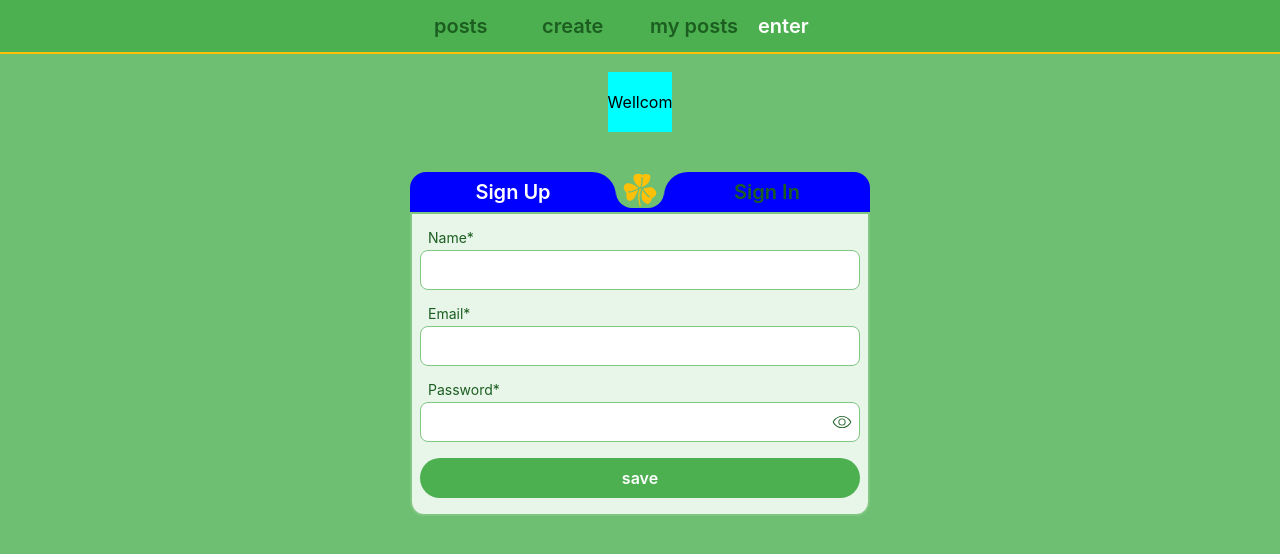
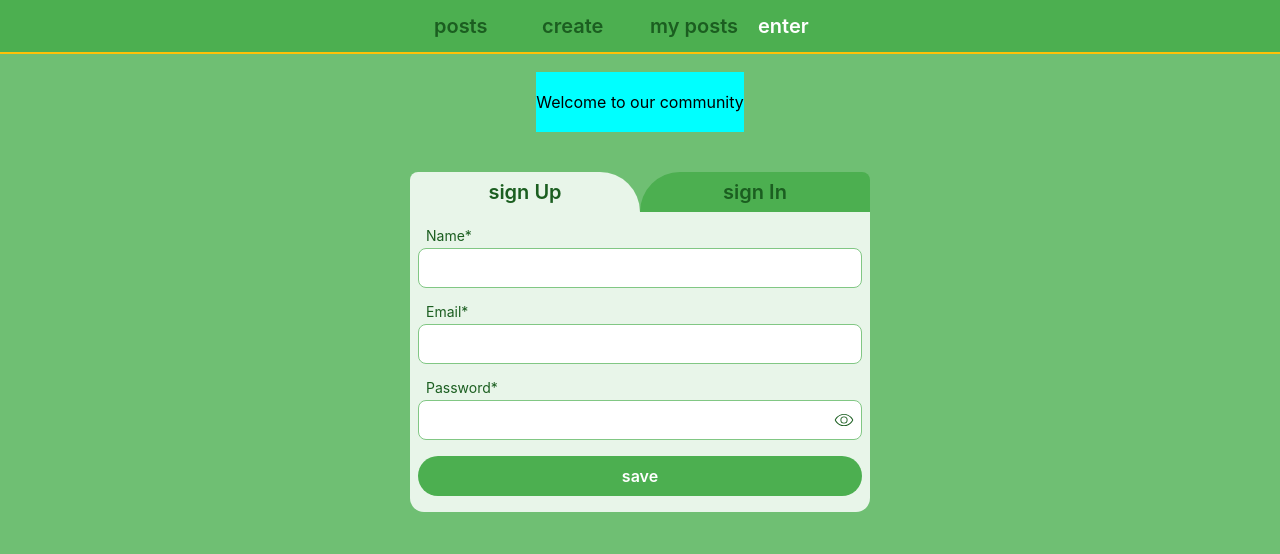
Before and after one commit to Bird-Forest/pf-blog-fronted, a React (Create React App) app: page /pf-blog-frontend/enter/sign-up in a window 1280 px wide. Shown: the top 554 px of the page. Built offline with nearby package versions, Linux system fonts and the light colour scheme.

Commit message:
created UserSlice, Spinner

```diff
--- a/src/components/Auth/Auth.jsx
+++ b/src/components/Auth/Auth.jsx
@@ -1,20 +1,16 @@
 import React from 'react';
 import { NavLink, Outlet } from 'react-router-dom';
 import { WrapAuth, WrapNav, WrapOutlet } from './Enter.styled';
-import { GiShamrock } from 'react-icons/gi';
 
 export default function Auth() {
   return (
     <WrapAuth>
       <WrapNav>
         <NavLink className="navigate left" to="sign-up">
-          Sign Up
+          sign Up
         </NavLink>
-        <div className="wrap-center">
-          <GiShamrock className="icon-notif" />
-        </div>
         <NavLink className="navigate right" to="sign-in">
-          Sign In
+          sign In
         </NavLink>
       </WrapNav>
       <WrapOutlet>
--- a/src/components/Auth/Enter.styled.js
+++ b/src/components/Auth/Enter.styled.js
@@ -4,8 +4,6 @@ import { base } from 'baseTheme';
 
 export const WrapEnter = styled.div`
   display: grid;
-  /* grid-column: minmax(312px 600px); */
-  /* grid-template-columns: repeat(auto-fit, minmax(312px, 1fr)); */
   grid-template-columns: 1fr;
   grid-template-rows: 100px 1fr;
   grid-template-rows: 100px 1fr;
@@ -19,6 +17,7 @@ export const WrapEnter = styled.div`
 `;
 
 // *******   WELLCOM  *******
+
 export const WrapWell = styled.div`
   display: grid;
   grid-template-columns: 1fr;
@@ -28,23 +27,24 @@ export const WrapWell = styled.div`
   padding: 0;
   margin: 0 auto;
   background-color: aqua;
-  /* @media screen and (min-width: 480px) {
-    padding: 16px 8px;
-  } */
 `;
 
 // *******   AUTH  *******
+
 export const WrapAuth = styled.div`
   display: grid;
   grid-template-columns: repeat(auto-fit, minmax(312px, 460px));
   grid-template-rows: 40px 1fr;
+  justify-content: start;
+  align-items: center;
 `;
 
 // *******   NAVIGATE  *******
+
 export const WrapNav = styled.nav`
   display: grid;
-  grid-template-columns: 1fr 48px 1fr;
-  grid-template-rows: 1fr;
+  grid-template-columns: 1fr 1fr;
+  grid-template-rows: 40px;
   .navigate {
     display: grid;
     grid-template-columns: auto;
@@ -55,49 +55,25 @@ export const WrapNav = styled.nav`
     color: ${base.colors.green900};
     text-decoration: none;
     transition: all 0.3s;
-    background-color: blue;
+    background-color: ${base.colors.green500};
     padding: 0;
-    border: none;
+    cursor: pointer;
     &.active {
-      color: #ffffff;
+      background-color: ${base.colors.green50};
     }
   }
   .left {
-    border-top-right-radius: 24px;
+    border-top-right-radius: 80px;
     border-top-left-radius: 16px;
   }
   .right {
     border-top-right-radius: 16px;
-    border-top-left-radius: 24px;
+    border-top-left-radius: 80px;
   }
-  .wrap-center {
-    display: grid;
-    justify-content: center;
-    align-items: center;
-    background-color: blue;
-    /* border: ${base.colors.ground};
-    outline: ${base.colors.ground}; */
-    padding: 0 0 4px 0;
-    margin: 0;
-  }
-  .icon-notif {
-    fill: ${base.colors.yellow};
-    background-color: ${base.colors.ground};
-    outline: ${base.colors.ground};
-    width: 48px;
-    height: 36px;
-    border-bottom-right-radius: 16px;
-    border-bottom-left-radius: 16px;
-    border: none;
-    padding: 0;
-  }
-  /* @media screen and (min-width: 480px) {
-    grid-template-columns: 160px 40px 160px;
-    grid-template-rows: 48px;
-  } */
 `;
 
 // *******   FORM  *******
+
 export const WrapOutlet = styled.div`
   display: grid;
   grid-template-columns: 1fr;
@@ -115,7 +91,6 @@ export const WrapForm = styled.div`
   justify-content: center;
   align-items: center;
   background-color: ${base.colors.green50};
-  border: 2px solid ${base.colors.green300};
   border-bottom-left-radius: 14px;
   border-bottom-right-radius: 14px;
   padding: 16px 8px;
@@ -133,6 +108,7 @@ export const WrapForm = styled.div`
     gap: 16px;
   }
 `;
+
 export const WrapInputName = styled.div`
   display: grid;
   grid-template-columns: 1fr;
@@ -169,9 +145,10 @@ export const WrapInputName = styled.div`
     padding: 4px 8px;
   }
   .name-input.error {
-    border: 2px solid #ff1744;
+    border: 1px solid #ff1744;
   }
 `;
+
 export const WrapInputPass = styled.div`
   position: relative;
   display: grid;
@@ -208,7 +185,7 @@ export const WrapInputPass = styled.div`
     padding: 4px 8px;
   }
   .pass-input.error {
-    border: 2px solid #ff1744;
+    border: 1px solid #ff1744;
   }
   .btn-eye {
     position: absolute;
@@ -221,6 +198,7 @@ export const WrapInputPass = styled.div`
     background-color: #ffffff;
     border: none;
     outline: none;
+    cursor: pointer;
   }
   .icon-eye {
     width: 20px;
@@ -228,10 +206,12 @@ export const WrapInputPass = styled.div`
     fill: ${base.colors.green900};
   }
 `;
+
 export const MessError = styled.div`
   color: #ff1744;
   font-size: 12px;
 `;
+
 export const BtnAuth = styled.button`
   box-sizing: border-box;
   display: flex;
--- a/src/components/Auth/SignIn.jsx
+++ b/src/components/Auth/SignIn.jsx
@@ -4,6 +4,7 @@ import * as Yup from 'yup';
 import { BtnAuth, WrapForm } from './Enter.styled';
 import FormName from './FormName';
 import FormPass from './FormPass';
+import Spinner from 'components/Helper/Spinner';
 
 const validationSchema = Yup.object({
   email: Yup.string().email('Invalid email').required('This field is required'),
@@ -35,7 +36,7 @@ export default function SignIn() {
             <FormName label="Email*" name="email" type="email" />
             <FormPass label="Password*" name="password" type="password" />
             <BtnAuth type="submit">
-              {props.isSubmitting ? 'loading...' : 'save'}
+              {props.isSubmitting ? <Spinner /> : 'save'}
             </BtnAuth>
           </Form>
         )}
--- a/src/components/Auth/SignUp.jsx
+++ b/src/components/Auth/SignUp.jsx
@@ -4,6 +4,7 @@ import * as Yup from 'yup';
 import { BtnAuth, WrapForm } from './Enter.styled';
 import FormName from './FormName';
 import FormPass from './FormPass';
+import Spinner from 'components/Helper/Spinner';
 
 const validationSchema = Yup.object({
   name: Yup.string()
@@ -43,7 +44,7 @@ export default function SignUp() {
             <FormName label="Email*" name="email" type="email" />
             <FormPass label="Password*" name="password" type="password" />
             <BtnAuth type="submit">
-              {props.isSubmitting ? 'loading...' : 'save'}
+              {props.isSubmitting ? <Spinner /> : 'save'}
             </BtnAuth>
           </Form>
         )}
--- a/src/components/Auth/Wellcom.jsx
+++ b/src/components/Auth/Wellcom.jsx
@@ -2,5 +2,5 @@ import React from 'react';
 import { WrapWell } from './Enter.styled';
 
 export default function Wellcom() {
-  return <WrapWell>Wellcom</WrapWell>;
+  return <WrapWell>Welcome to our community</WrapWell>;
 }
--- /dev/null
+++ b/src/components/Helper/Spinner.jsx
@@ -0,0 +1,17 @@
+import React from 'react';
+import { ThreeDots } from 'react-loader-spinner';
+
+export default function Spinner() {
+  return (
+    <ThreeDots
+      visible={true}
+      height="60"
+      width="60"
+      color="#ffffff"
+      radius="9"
+      ariaLabel="three-dots-loading"
+      wrapperStyle={{}}
+      wrapperClass=""
+    />
+  );
+}
```
Also changed, not shown: src/redux/UserSlice.js (added, +62 -0 lines).
